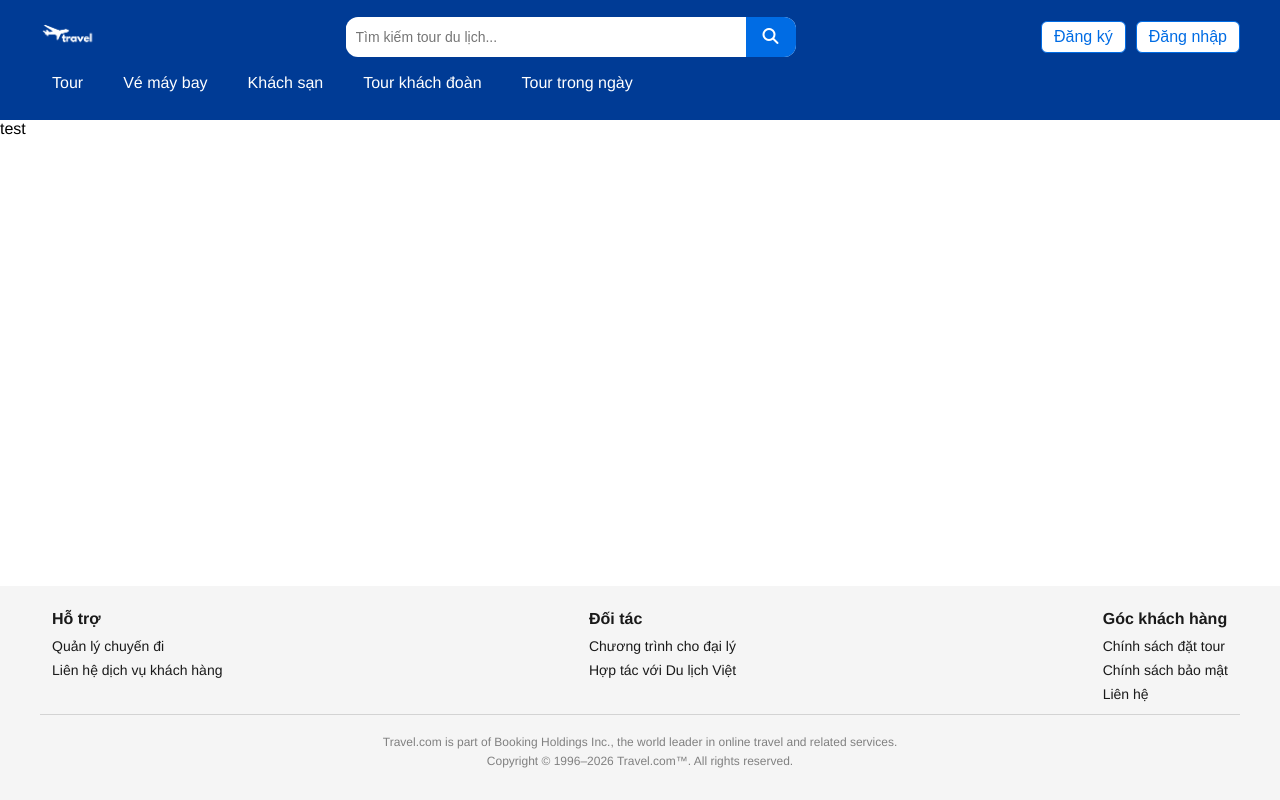
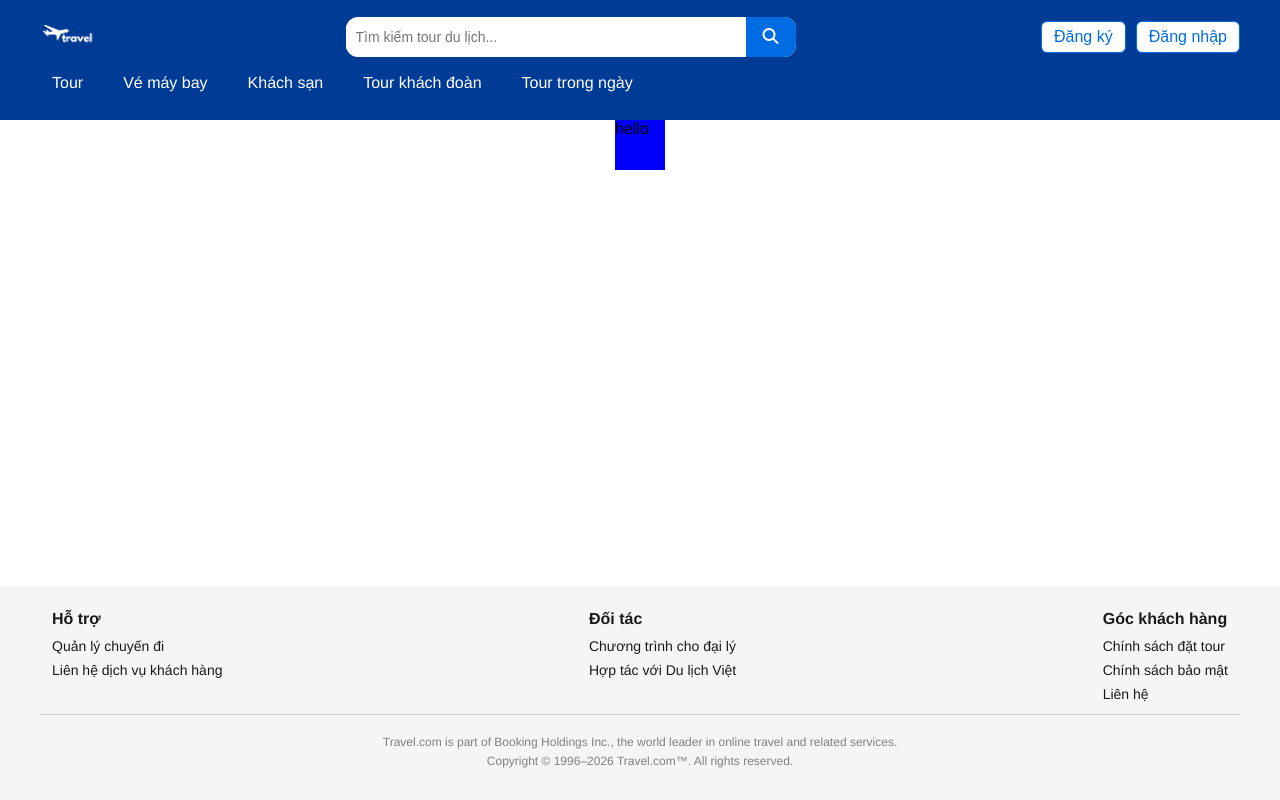
Before and after one commit to 23130288/fe_ck, a React (Vite) app: page /login in a window 1280 px wide. Built offline with nearby package versions, Linux system fonts and the light colour scheme.

Commit message:
link nút đăng nhập vào trang đăng nhập

```diff
--- a/src/components/shareStuffs/header.tsx
+++ b/src/components/shareStuffs/header.tsx
@@ -1,9 +1,10 @@
-import { Link } from 'react-router-dom'
+import { Link, useNavigate } from 'react-router-dom'
 
 import '../../css/shareStuffs/header.css'
 import logo from '../../assets/logo.png'
 
 export default function Header() {
+        const navigate = useNavigate()
     return (<>
         <header className="header">
             <div className="container">
@@ -17,7 +18,8 @@ export default function Header() {
                     </div>
                     <div className="right-buttons">
                         <button id="registerButton">Đăng ký</button>
-                        <button id="loginButton">Đăng nhập</button>
+                        <button id="loginButton"
+                        onClick={() => navigate('/login')}>Đăng nhập</button>
                     </div>
                 </div>
                 <div className="list-filters">
--- a/src/css/login.css
+++ b/src/css/login.css
@@ -0,0 +1,12 @@
+#login-container{
+    width: 100vw;
+    display: flex;
+    flex-direction: row;
+    justify-content: center;
+    align-content: center;
+}
+#login-box{
+    background-color: blue;
+    width:50px;
+    height: 50px;
+}
--- a/src/pages/login.tsx
+++ b/src/pages/login.tsx
@@ -2,6 +2,8 @@ import "../css/login.css"
 
 export default function Login(){
     return(<>
-    <div>test</div>
+    <div id = "login-container">
+        <div id = "login-box">hello</div>
+    </div>
     </>)
 }
```
